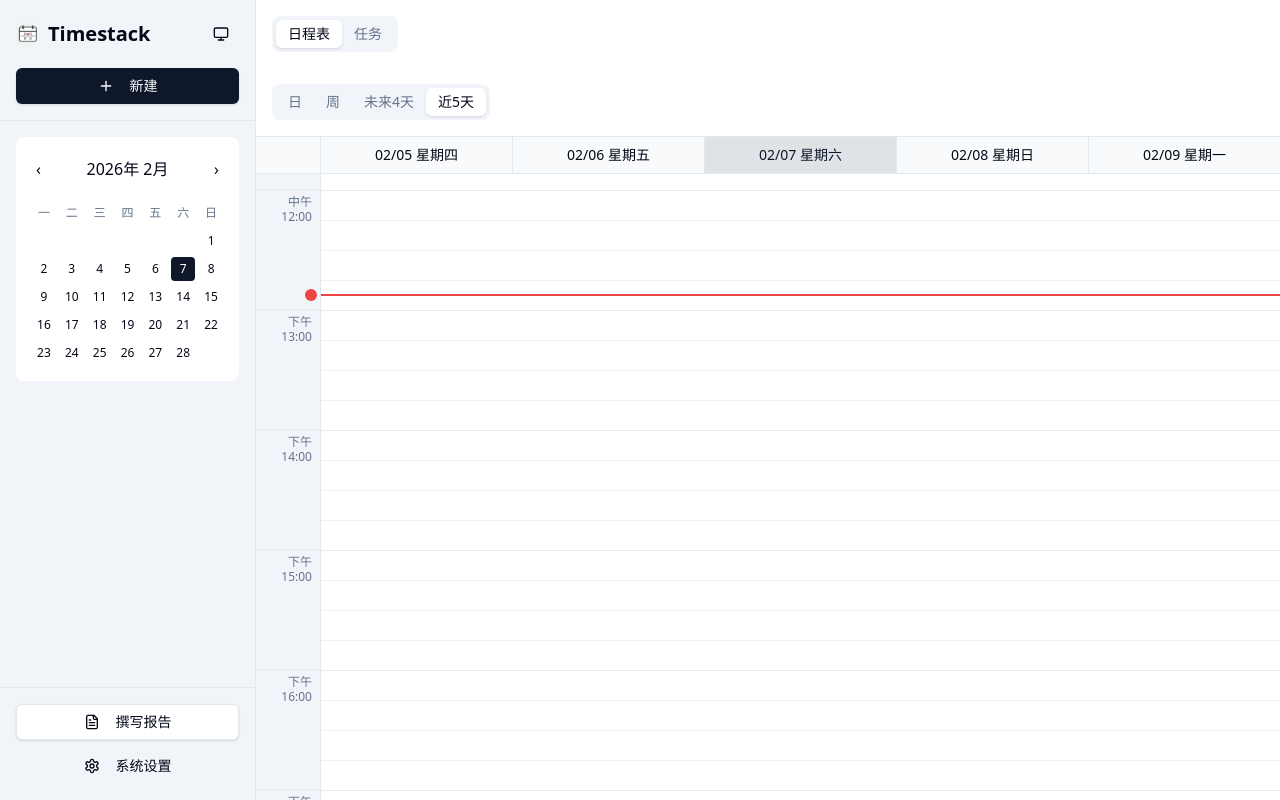
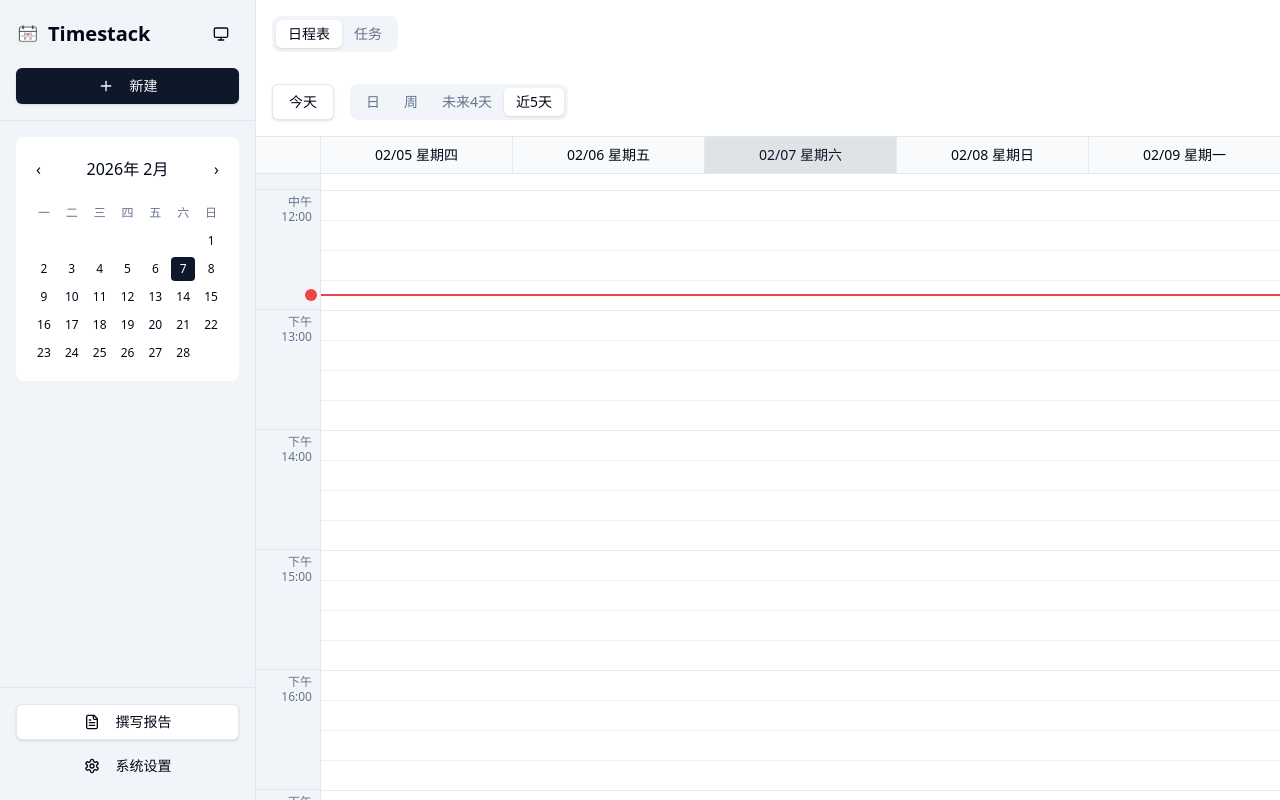
Before and after one commit to gacfox/timestack, a React (Vite) app: page / in a window 1280 px wide. Built offline with nearby package versions, Linux system fonts and the light colour scheme.

Commit message:
增加回到今天按钮

```diff
--- a/src/components/timeline/TimelineView.tsx
+++ b/src/components/timeline/TimelineView.tsx
@@ -66,8 +66,14 @@
   onCreateAppointmentAt,
   isActive,
 }: TimelineViewProps) {
-  const { selectedDate, viewMode, setViewMode, scrollToTime, setScrollToTime } =
-    useAppStore();
+  const {
+    selectedDate,
+    viewMode,
+    setViewMode,
+    scrollToTime,
+    setScrollToTime,
+    setSelectedDate,
+  } = useAppStore();
   const events = useEventStore((state) => state.events);
   const updateEvent = useEventStore((state) => state.updateEvent);
   const deleteEvent = useEventStore((state) => state.deleteEvent);
@@ -143,6 +149,12 @@
 
   const handleViewModeChange = (value: string) => {
     setViewMode(value as "day" | "week" | "next_4_days" | "around_5_days");
+  };
+
+  const handleGoToday = () => {
+    const now = new Date();
+    setSelectedDate(now);
+    setScrollToTime(now);
   };
 
   const handleDragStart = (_e: React.DragEvent, item: any) => {
@@ -364,6 +376,9 @@
   return (
     <div className="h-full flex flex-col min-h-0">
       <div className="p-4 border-b flex items-center gap-4">
+        <Button variant="outline" onClick={handleGoToday}>
+          今天
+        </Button>
         <ViewModeTabs value={viewMode} onChange={handleViewModeChange} />
       </div>
       <DateHeader dates={dates} />
```
